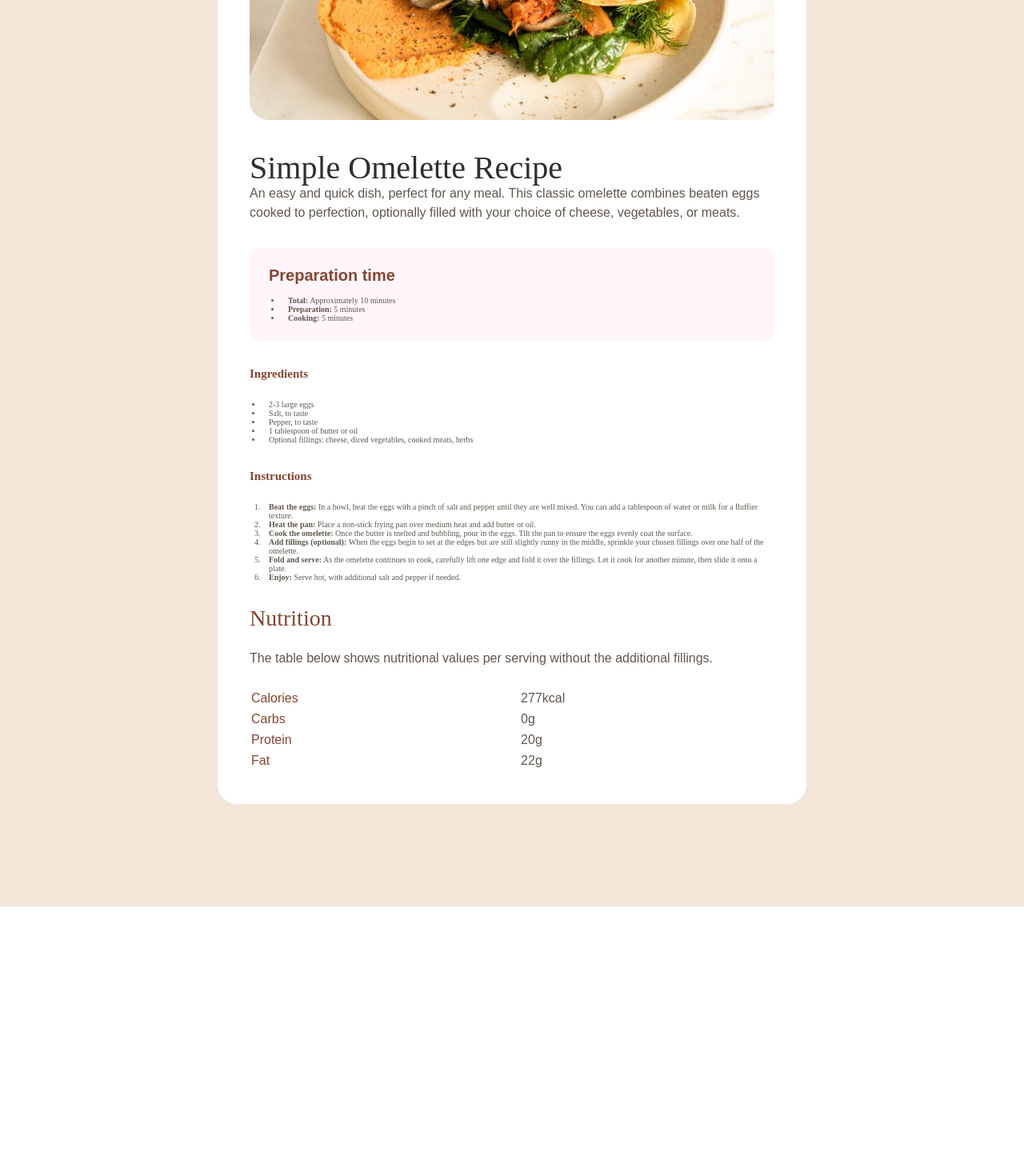
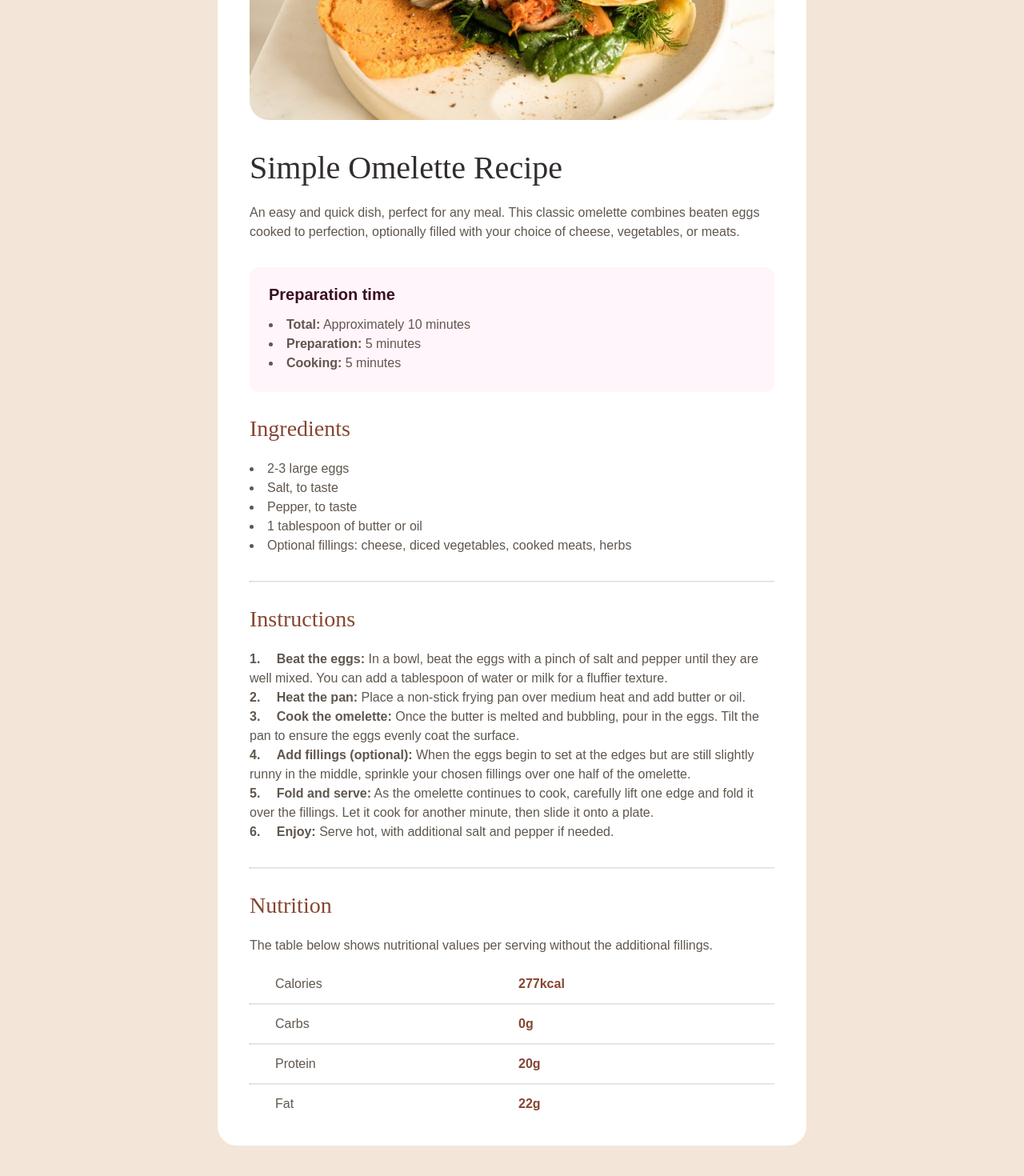
Before and after one commit to JamesLaviron/recipe-page-main, a Vue app: page / in a window 1280 px wide. Shown: the part 318-1788 px from the top of the page at 80% size. Before the commit the page ends 1451 px from the top, so only its background shows below. Built offline with nearby package versions, Linux system fonts and the light colour scheme.

Commit message:
Fix some styles and try to work with lists

```diff
--- a/src/App.vue
+++ b/src/App.vue
@@ -10,17 +10,15 @@
       />
       <div class="card__content">
         <header class="card__header">
-          <h1 class="card__title text-preset-1">Simple Omelette Recipe</h1>
-          <p class="card__description text-preset-4">
+          <h1 class="card__title">Simple Omelette Recipe</h1>
+          <p class="card__description">
             An easy and quick dish, perfect for any meal. This classic omelette
             combines beaten eggs cooked to perfection, optionally filled with
             your choice of cheese, vegetables, or meats.
           </p>
         </header>
         <section class="card__section card__section--preparation-time">
-          <h2
-            class="card__section-title card__section-title--preparation-time text-preset-3"
-          >
+          <h2 class="card__section-title card__section-title--preparation-time">
             Preparation time
           </h2>
           <ul class="card__list">
@@ -56,6 +54,7 @@
             </li>
           </ul>
         </section>
+        <hr class="card__divider" />
         <section class="card__section card__section--instructions">
           <h2 class="card__section-title">Instructions</h2>
           <ol class="card__list card__list--ordered">
@@ -97,32 +96,34 @@
             </li>
           </ol>
         </section>
+        <hr class="card__divider" />
         <section class="card__section card__section--nutrition">
-          <h2 class="card__section-title text-preset-2">Nutrition</h2>
-          <p class="card__description text-preset-4">
+          <h2 class="card__section-title">Nutrition</h2>
+          <p class="card__description">
             The table below shows nutritional values per serving without the
             additional fillings.
           </p>
-          <table class="card__table">
-            <tbody class="card__table-body">
-              <tr class="card__table-row card__table-row--value">
-                <th class="card__table-header text-preset-4">Calories</th>
-                <td class="card__table-data text-preset-4">277kcal</td>
-              </tr>
-              <tr class="card__table-row card__table-row--value">
-                <th class="card__table-header text-preset-4">Carbs</th>
-                <td class="card__table-data text-preset-4">0g</td>
-              </tr>
-              <tr class="card__table-row card__table-row--value">
-                <th class="card__table-header text-preset-4">Protein</th>
-                <td class="card__table-data text-preset-4">20g</td>
-              </tr>
-              <tr class="card__table-row card__table-row--value">
-                <th class="card__table-header text-preset-4">Fat</th>
-                <td class="card__table-data text-preset-4">22g</td>
-              </tr>
-            </tbody>
-          </table>
+          <div class="card__table">
+            <div class="card__table-item">
+              <div class="card__table-header">Calories</div>
+              <div class="card__table-data">277kcal</div>
+            </div>
+            <hr class="card__divider" />
+            <div class="card__table-item">
+              <div class="card__table-header">Carbs</div>
+              <div class="card__table-data">0g</div>
+            </div>
+            <hr class="card__divider" />
+            <div class="card__table-item">
+              <div class="card__table-header">Protein</div>
+              <div class="card__table-data">20g</div>
+            </div>
+            <hr class="card__divider" />
+            <div class="card__table-item">
+              <div class="card__table-header">Fat</div>
+              <div class="card__table-data">22g</div>
+            </div>
+          </div>
         </section>
       </div>
     </article>
@@ -137,8 +138,7 @@ export default {
 </script>
 
 <style lang="scss">
+@import "./assets/styles/typo.scss";
 @import "./assets/styles/base.scss";
 @import "./assets/styles/main.scss";
-@import "./assets/styles/text-presets.scss";
-@import "./assets/styles/typo.scss";
 </style>
--- a/src/assets/styles/main.scss
+++ b/src/assets/styles/main.scss
@@ -1,3 +1,5 @@
+@import "text-presets";
+
 #app {
   display: flex;
   justify-content: center;
@@ -39,17 +41,21 @@ main {
 
 .card__header {
   /* Styles for the card header element */
+  display: grid;
   justify-content: left;
+  gap: $spacing-300;
 }
 
 .card__title {
   /* Styles for the card title element */
   color: $color-stone-900;
+  @include text-preset-1;
 }
 
 .card__description {
   /* Styles for the card description element */
   color: $color-stone-600;
+  @include text-preset-4;
 }
 
 .card__section {
@@ -69,9 +75,12 @@ main {
 .card__section-title {
   /* Styles for the card section title element */
   color: $color-brown-800;
+  @include text-preset-2;
+
   &--preparation-time {
     /* Styles for the preparation time section title modifier */
     color: $color-rose-800;
+    @include text-preset-3;
   }
 }
 
@@ -79,37 +88,50 @@ main {
   /* Styles for the card list element */
   color: $color-stone-600;
   gap: $spacing-100;
+  @include text-preset-4;
 }
 
 .card__list-item {
   /* Styles for the card list item element */
-  padding-left: $spacing-100;
-  margin-left: $spacing-200;
+  list-style-position: inside;
+
+  &--instruction::marker {
+    /* Styles for the instruction list item modifier */
+    @include text-preset-4--bold;
+    padding-right: $spacing-100;
+  }
 }
 
-.card__section-title {
-  /* Styles for the card section title element */
-  color: $color-brown-800;
+.card__strong-instruction {
+  margin-left: $spacing-200;
 }
 
 .card__table {
   /* Styles for the card table element */
+  display: grid;
   text-align: left;
   gap: $spacing-150;
+  @include text-preset-4;
 }
 
-.card__table-row {
+.card__table-item {
   /* Styles for the table row element */
+  display: grid;
+  grid-template-columns: 1fr 1fr;
   gap: $spacing-200;
   padding: 0 $spacing-400;
 }
 
 .card__table-header {
-  /* Styles for the table header element */
-  color: $color-brown-800;
+  color: $color-stone-600;
+  @include text-preset-4;
 }
 
 .card__table-data {
-  /* Styles for the table data element */
-  color: $color-stone-600;
+  color: $color-brown-800;
+  @include text-preset-4--bold;
 }
+
+.card__divider {
+  border-top: 1px solid $color-stone-150;
+}
--- a/src/assets/styles/text-presets.scss
+++ b/src/assets/styles/text-presets.scss
@@ -1,5 +1,5 @@
 /* Text Preset 1 */
-.text-preset-1 {
+@mixin text-preset-1 {
   font-family: "Young Serif", serif;
   font-size: 4rem;
   line-height: 100%;
@@ -8,7 +8,7 @@
 }
 
 /* Text Preset 2 */
-.text-preset-2 {
+@mixin text-preset-2 {
   font-family: "Young Serif", serif;
   font-size: 2.8rem;
   line-height: 100%;
@@ -17,7 +17,7 @@
 }
 
 /* Text Preset 3 */
-.text-preset-3 {
+@mixin text-preset-3 {
   font-family: "Outfit", sans-serif;
   font-size: 2rem;
   line-height: 100%;
@@ -26,14 +26,15 @@
 }
 
 /* Text Preset 4 */
-.text-preset-4 {
+@mixin text-preset-4 {
   font-family: "Outfit", sans-serif;
   font-size: 1.6rem;
   line-height: 150%;
   letter-spacing: 0;
   font-weight: 400;
+}
 
-  &--bold {
-    font-weight: 700;
-  }
+@mixin text-preset-4--bold {
+  @include text-preset-4;
+  font-weight: 700;
 }
```
